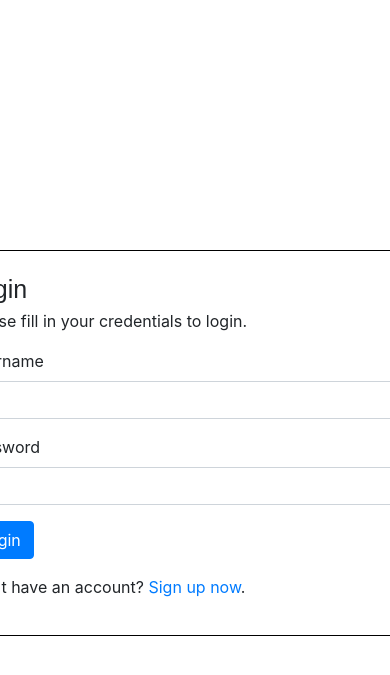
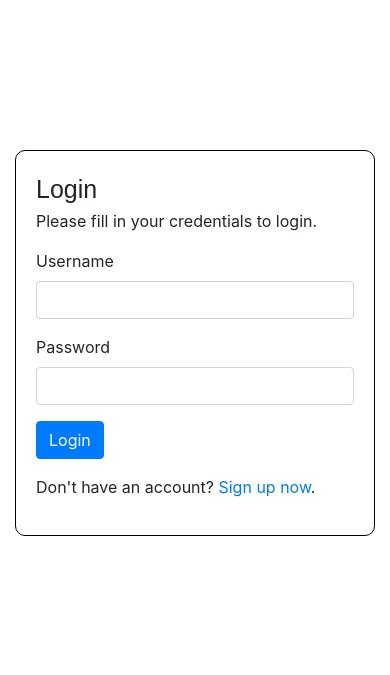
Before and after one commit to pateras95/math4fun, a PHP site: page /Routes/loginRoute.php in a window 390 px wide; the page is wider, and only the part inside the window is pictured. Shown: the top 675 px of that part. Run offline with PHP 8.4, Linux system fonts and the light colour scheme.

Commit message:
make log in form responsive 100%

```diff
--- a/Routes/loginRoute.php
+++ b/Routes/loginRoute.php
@@ -10,12 +10,12 @@ include('../API/login.php');
         <script src="https://ajax.googleapis.com/ajax/libs/jquery/3.4.1/jquery.min.js"></script>
         <script src="https://cdnjs.cloudflare.com/ajax/libs/popper.js/1.16.0/umd/popper.min.js"></script>
         <script src="https://maxcdn.bootstrapcdn.com/bootstrap/4.4.1/js/bootstrap.min.js"></script>
+        <meta name="viewport" content="width=device-width, initial-scale=1">
         <style type="text/css">
             .wrapper{
-                max-width: 500px;
-                min-width: 500px;
+                width: 450px;
                 padding: 20px;
-                margin-top: 250px;
+                margin-top: 150px;
                 border:1px solid black;
                 border-radius: 10px;
             }
@@ -25,11 +25,17 @@ include('../API/login.php');
                 font-size: 25px;
                 margin:0 auto;
             }
+
+            .container {
+                display: flex;
+                align-items: center;
+                justify-content: center;
+            }
         </style>
     </head>
     <body>
-        <div class="row justify-content-center">
-            <div class="col-lg-4 wrapper ">
+        <div class="container">
+            <div class="wrapper">
                 <span class="title-text">Login</span>
                 <p>Please fill in your credentials to login.</p>
                 <form action="<?php echo htmlspecialchars($_SERVER["PHP_SELF"]); ?>" method="post">
```
